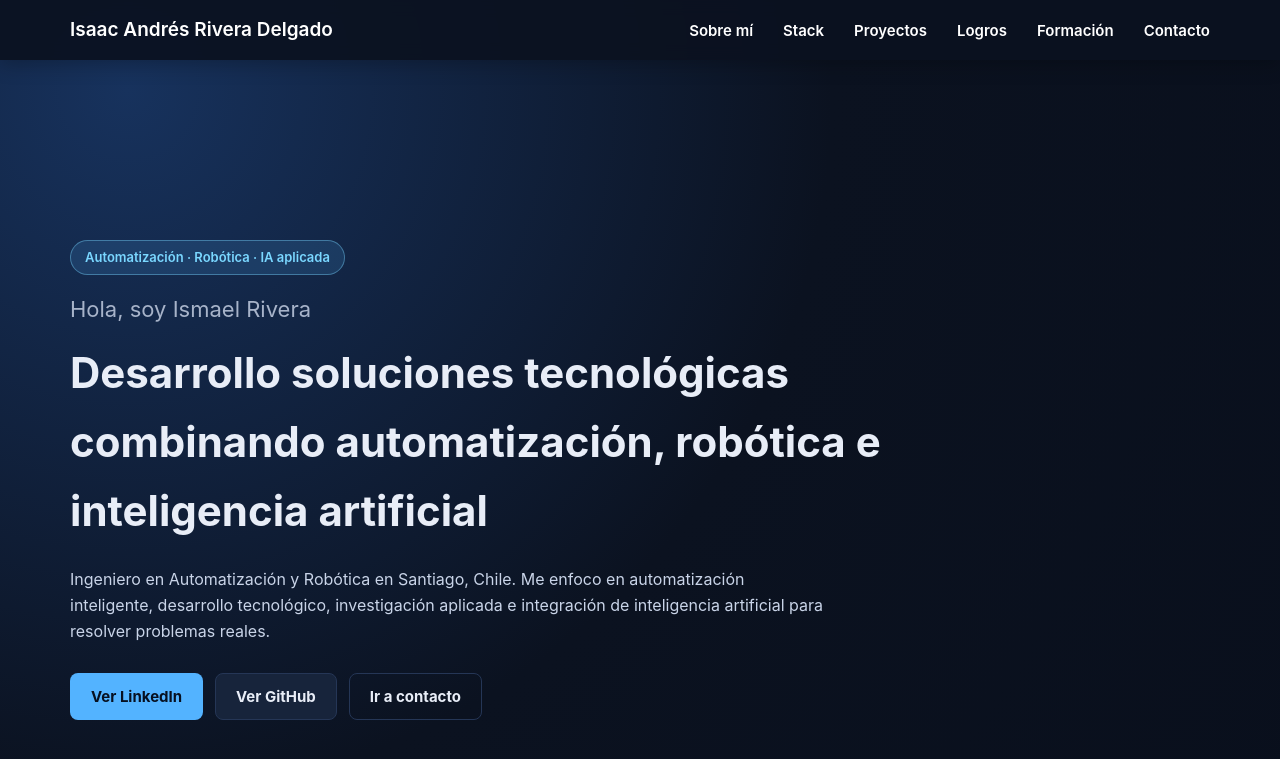
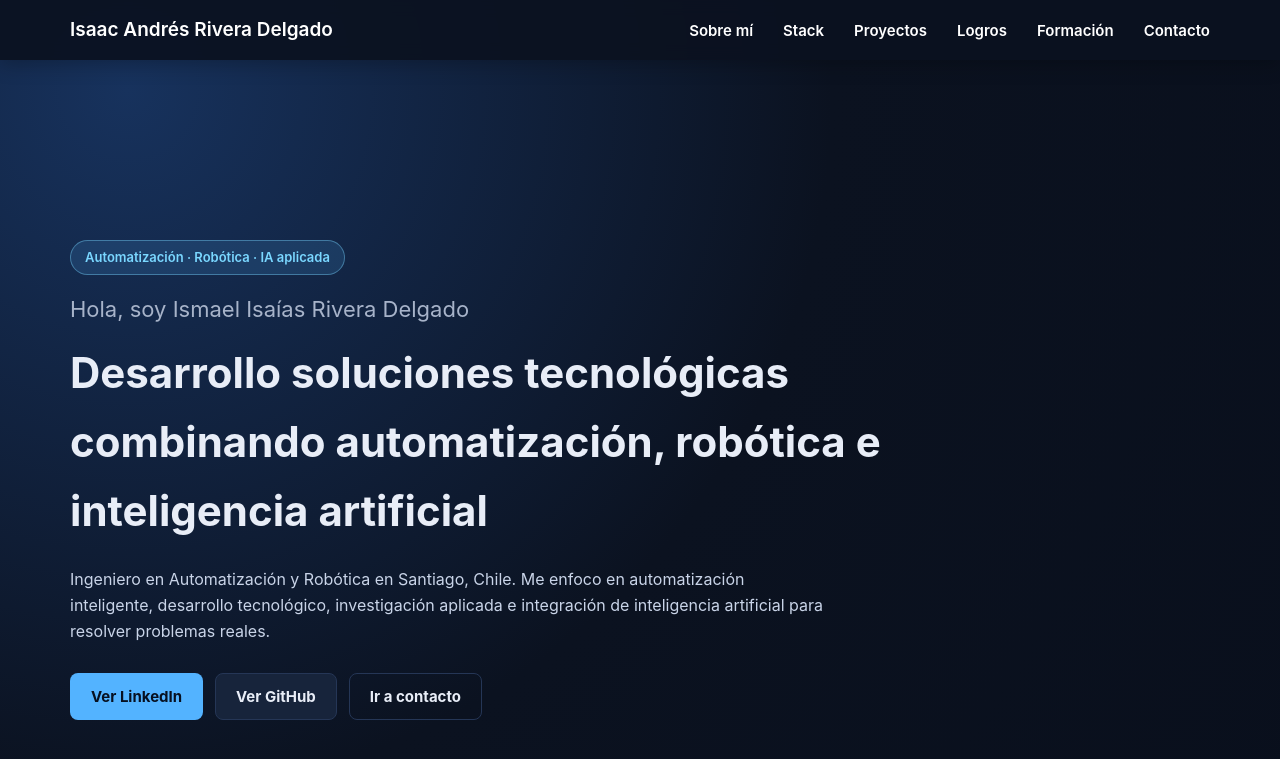
Before and after one commit to Ismaelrd21/ismaelrd21.github.io, a Jekyll site: the page built from index.html, in a window 1280 px wide and 900 px high. Shown: the top 759 px of the window. Built offline with Jekyll 4.4.1, drawn with Linux system fonts in a browser that asks for light colours; nearby versions of some CDN libraries; library files that are not in the unit come from our copies.

Commit message:
Update hero section and professional identity

```diff
--- a/_data/home.yml
+++ b/_data/home.yml
@@ -1,6 +1,6 @@
 hero:
   badge: "Automatización · Robótica · IA aplicada"
-  lead: "Hola, soy Ismael Rivera"
+  lead: "Hola, soy Ismael Isaías Rivera Delgado"
   heading: "Desarrollo soluciones tecnológicas combinando automatización, robótica e inteligencia artificial"
   summary: "Ingeniero en Automatización y Robótica en Santiago, Chile. Me enfoco en automatización inteligente, desarrollo tecnológico, investigación aplicada e integración de inteligencia artificial para resolver problemas reales."
   ctas:
```
